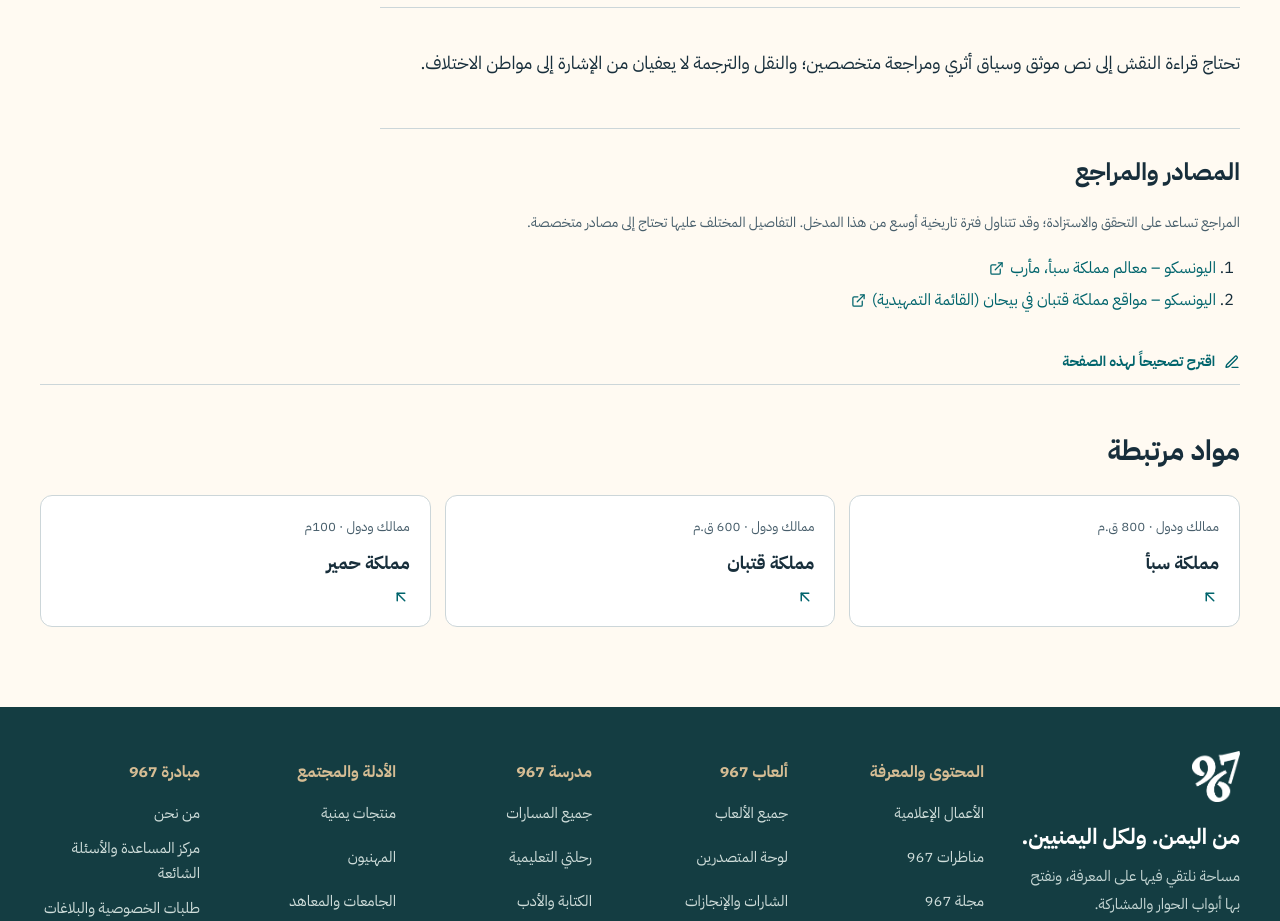
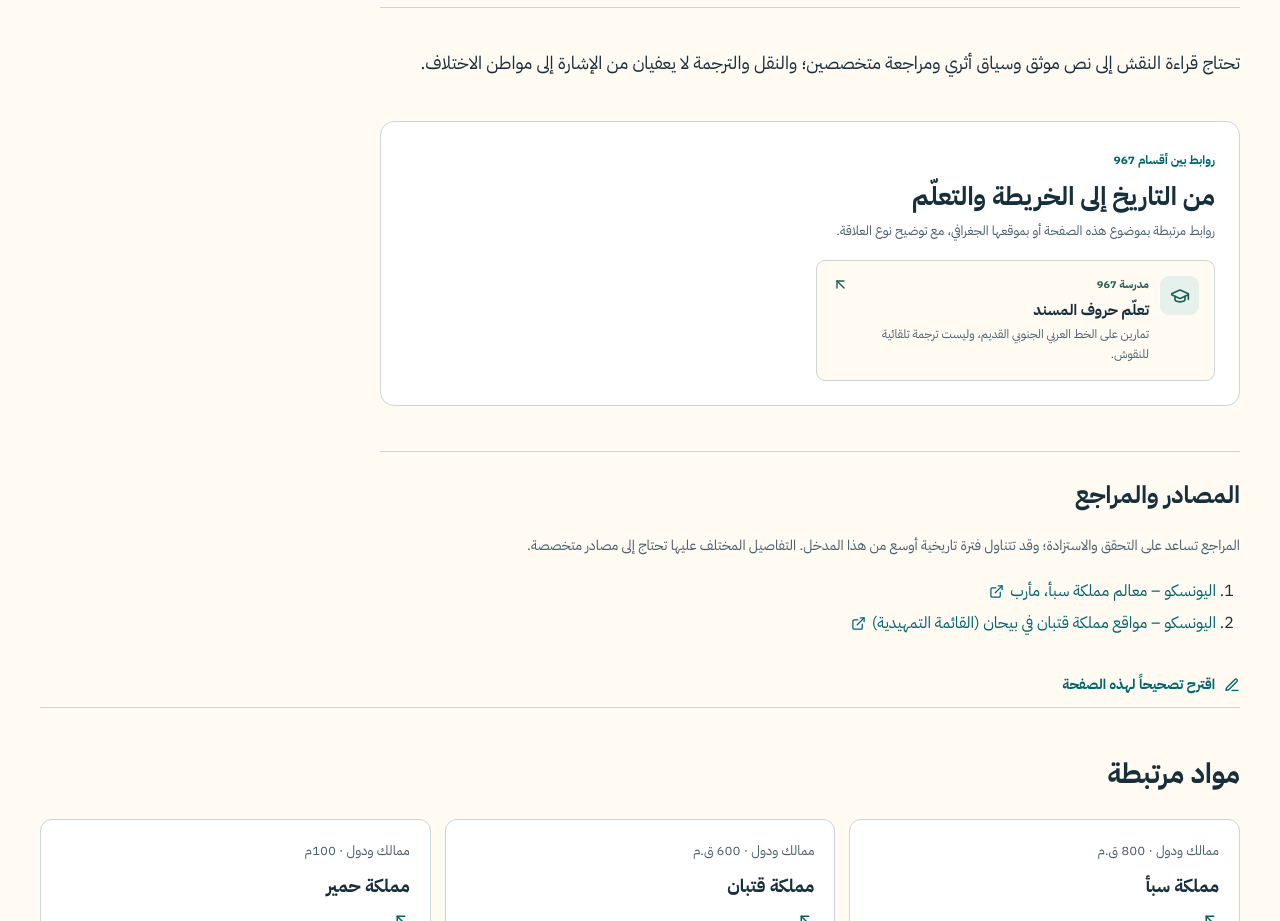
Before and after one commit to AihamAnter/967-initiative, a Next.js app: page /yemen-history/ancient-inscriptions in a window 1280 px wide. Shown: the part 1140-2061 px from the top of the page. Built offline with nearby package versions, Linux system fonts and the light colour scheme; no server answers.

Commit message:
feat(history): connect historical stories to verified places, people and Musnad learning

```diff
--- a/app/yemen-history/[slug]/page.jsx
+++ b/app/yemen-history/[slug]/page.jsx
@@ -1,10 +1,13 @@
 import {notFound} from 'next/navigation';
 import Link from '@/components/SiteLink';
 import {ArrowUpLeft,BookOpenText,CalendarDays,ExternalLink,MapPinned,ScrollText} from 'lucide-react';
-import {getSiteSettings} from '@/lib/data';
+import {getSiteSettings,getYemeniFigures} from '@/lib/data';
 import {sectionIsVisible} from '@/lib/pageVisibility';
 import {serverDb} from '@/lib/supabase-server';
 import {readHistoryCatalog} from '@/lib/historyRepository';
+import {relatedProjections} from '@/lib/relatedContent';
+import {historyCrossLinks} from '@/lib/knowledgeConnections';
+import CrossSectionPaths from '@/components/knowledge/CrossSectionPaths';
 import {historyKinds,historyEras,historyEntryPath,historyYear} from '@/lib/yemenHistory';
 import {pageMetadata} from '@/lib/seo';
 import {breadcrumbSchema,JsonLd} from '@/lib/seo-schema';
@@ -34,6 +37,10 @@ export default async function YemenHistoryDetail({params}){
  const visible=catalog.entries.filter(e=>e.isPublished!==false);
  const era=historyEras.find(x=>x.id===item.era);
  const related=(item.related||[]).map(slug=>visible.find(x=>x.slug===slug)).filter(Boolean).slice(0,6);
+ // The editorial figureQuery is a search hint; link directly only on a unique published match.
+ const figures=item.figureQuery&&sectionIsVisible('figures',settings.pageVisibility)
+  ?await getYemeniFigures(relatedProjections.figures).catch(()=>[]):[];
+ const crossLinks=historyCrossLinks(item,{visibility:settings.pageVisibility,figures});
  return <main className={styles.articlePage}>
   <JsonLd data={breadcrumbSchema([{name:'تاريخ اليمن',path:'/yemen-history'},{name:item.title,path:historyEntryPath(item.slug)}])}/>
   <header className={styles.articleHero}><div className="container">
@@ -50,8 +57,7 @@ export default async function YemenHistoryDetail({params}){
     {item.paragraphs.slice(0,1).map((p,i)=><p key={i}>{p}</p>)}
     <HistoryMedia entry={item}/>
     {item.paragraphs.slice(1).map((p,i)=><p key={i}>{p}</p>)}
-    {item.governorate&&<aside className={styles.geoNote}><h2>استكشف المكان المعاصر</h2><p>الارتباط الجغرافي هنا يشير إلى محافظة معاصرة، وليس إلى حدود الدولة التاريخية أو مجال نفوذها.</p><Link href={'/yemen-map?region='+encodeURIComponent(item.governorate)+'#map'}>افتح الموقع على خريطة اليمن <MapPinned size={16}/></Link></aside>}
-    {item.figureQuery&&sectionIsVisible('figures',settings.pageVisibility)&&<p className={styles.figureLink}>تابع السيرة في <Link href={'/yemeni-figures?figureQ='+encodeURIComponent(item.figureQuery)}>شخصيات يمنية <ArrowUpLeft size={16}/></Link></p>}
+    <CrossSectionPaths items={crossLinks} id="history-cross-paths" title="من التاريخ إلى الخريطة والتعلّم"/>
     <section className={styles.references} aria-labelledby="references-heading"><h2 id="references-heading">المصادر والمراجع</h2><p>المراجع تساعد على التحقق والاستزادة؛ وقد تتناول فترة تاريخية أوسع من هذا المدخل. التفاصيل المختلف عليها تحتاج إلى مصادر متخصصة.</p><ol>{item.sources.map((source,i)=><li key={i}><a href={source.url} target="_blank" rel="noopener noreferrer">{source.title}<ExternalLink size={15}/></a></li>)}</ol></section>
     <CorrectionLink title={item.title} path={historyEntryPath(item.slug)} id={item.slug}/>
    </article>
```
